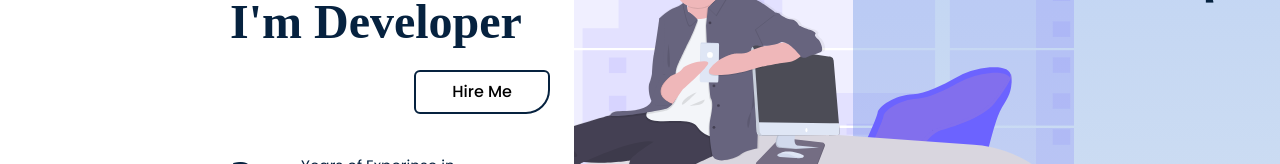
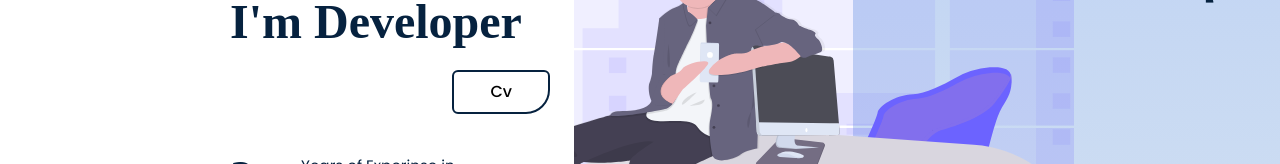
Before and after one commit to Rohit112003/Personal-Portfolio, a React (Vite) app: page / in a window 1280 px wide. Shown: the part 374-538 px from the top of the page. Built offline with nearby package versions, Linux system fonts and the light colour scheme; a web font is replaced by a local one.

Commit message:
Update Hero.jsx

```diff
--- a/src/components/Hero.jsx
+++ b/src/components/Hero.jsx
@@ -22,7 +22,7 @@ const Hero = () => {
           <h2>{hero.title}</h2>
           <br />
           <div className="flex justify-end">
-            <button className="btn">{hero.btnText}</button>
+            <button className="btn">Cv</button>
           </div>
           <div className="flex flex-col gap-10 mt-10">
             {hero.hero_content.map((content, i) => (
```
